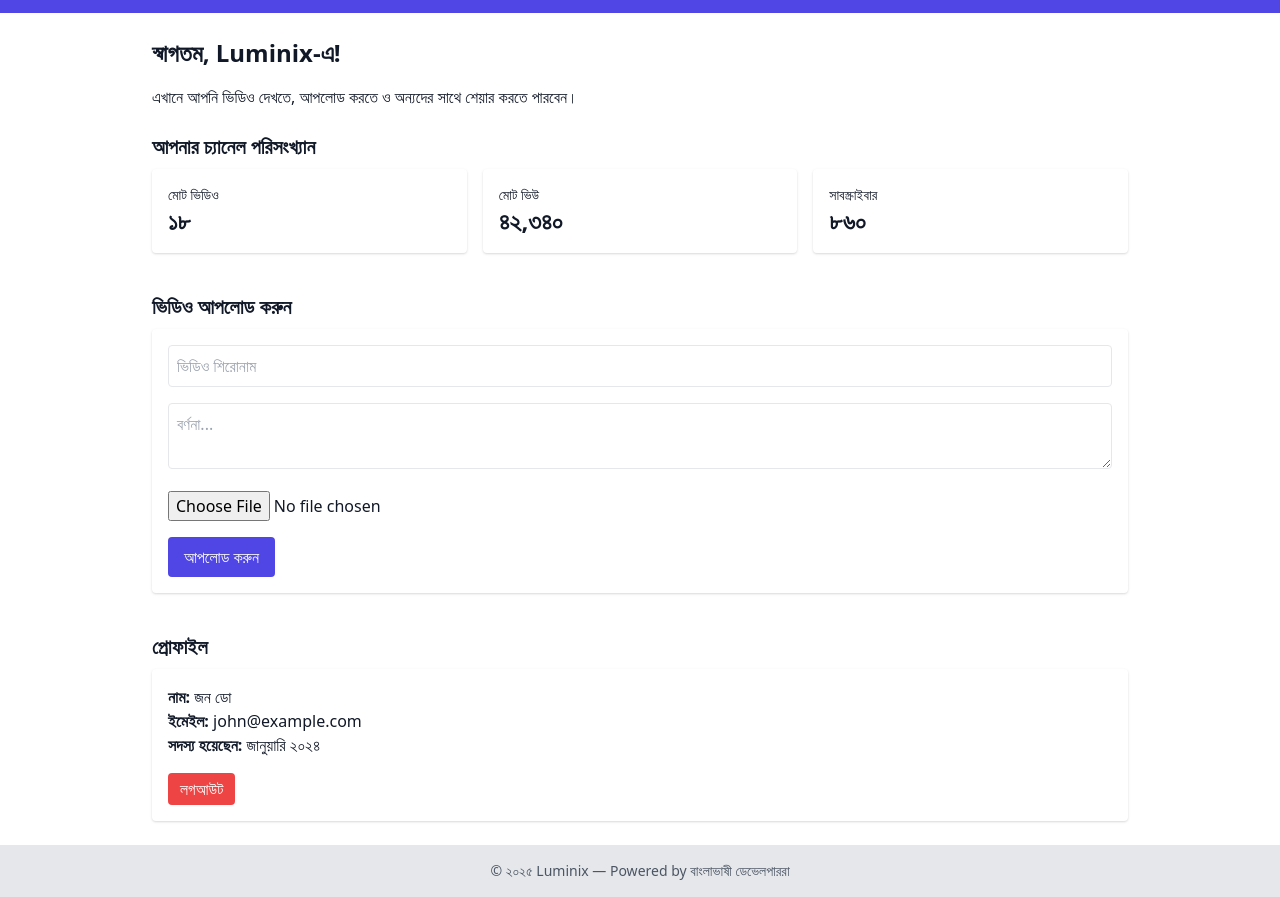
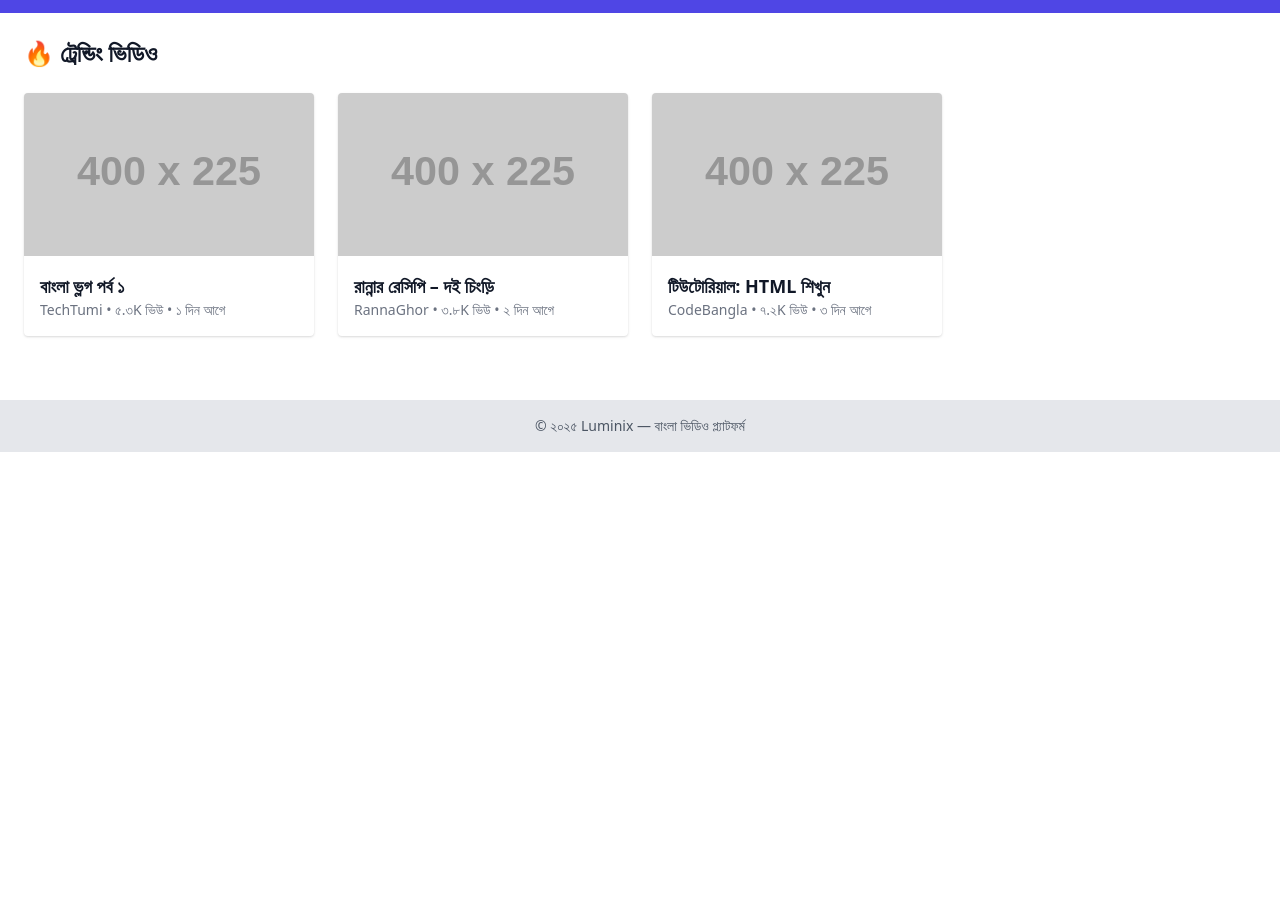
Before and after one commit to imran100k/Luminix, a plain HTML site: page index.html in a window 1280 px wide. Shown: the part 51-948 px from the top of the page. After the commit the page ends 800 px from the top, so only its background shows below. Drawn offline with nearby package versions, Linux system fonts and the light colour scheme; placeholder pictures from the web are drawn by us.

Commit message:
Update index.html

```diff
--- a/index.html
+++ b/index.html
@@ -1,17 +1,15 @@
 <!DOCTYPE html><html lang="bn" class="dark">
 <head>
   <meta charset="UTF-8">
-  <title>Luminix</title>
+  <title>Luminix – ভিডিও শেয়ারিং প্ল্যাটফর্ম</title>
   <meta name="viewport" content="width=device-width, initial-scale=1.0">
   <link href="https://cdn.jsdelivr.net/npm/tailwindcss@2.2.19/dist/tailwind.min.css" rel="stylesheet">
   <script>
-    // ডার্ক মোড টগল
     function toggleDarkMode() {
       document.documentElement.classList.toggle('dark');
       const theme = document.documentElement.classList.contains('dark') ? 'dark' : 'light';
       localStorage.setItem('theme', theme);
     }
-    // পেজ লোড হলে ডার্ক মোড রিস্টোর
     document.addEventListener('DOMContentLoaded', () => {
       if (localStorage.getItem('theme') === 'dark') {
         document.documentElement.classList.add('dark');
@@ -19,11 +17,11 @@
     });
   </script>
 </head>
-<body class="bg-white dark:bg-gray-900 text-gray-900 dark:text-gray-100 transition-colors duration-300">  <!-- হেডার / ন্যাভবার -->  <header class="bg-indigo-600 dark:bg-indigo-800 text-white px-6 py-4 flex justify-between items-center">
+<body class="bg-white dark:bg-gray-900 text-gray-900 dark:text-gray-100 transition-colors duration-300">  <!-- হেডার -->  <header class="bg-indigo-600 dark:bg-indigo-800 text-white px-6 py-4 flex justify-between items-center">
     <div class="flex items-center space-x-4">
       <h1 class="text-2xl font-bold">Luminix</h1>
       <nav class="hidden md:flex space-x-4">
-        <a href="#home" class="hover:underline">হোম</a>
+        <a href="#" class="hover:underline">হোম</a>
         <a href="#upload" class="hover:underline">আপলোড</a>
         <a href="#profile" class="hover:underline">প্রোফাইল</a>
       </nav>
@@ -34,54 +32,38 @@
     <button onclick="toggleDarkMode()" class="ml-4 bg-white text-indigo-700 px-3 py-1 rounded text-sm">🌓 মোড</button>
   </header>
   <nav id="mobile-menu" class="md:hidden bg-indigo-500 text-white px-6 py-2 hidden">
-    <a href="#home" class="block py-1">হোম</a>
+    <a href="#" class="block py-1">হোম</a>
     <a href="#upload" class="block py-1">আপলোড</a>
     <a href="#profile" class="block py-1">প্রোফাইল</a>
-  </nav>  <!-- হোম / কনটেন্ট -->  <main id="home" class="p-6 max-w-5xl mx-auto">
-    <h2 class="text-2xl font-semibold mb-4">স্বাগতম, Luminix-এ!</h2>
-    <p class="mb-6">এখানে আপনি ভিডিও দেখতে, আপলোড করতে ও অন্যদের সাথে শেয়ার করতে পারবেন।</p><!-- পরিসংখ্যান ড্যাশবোর্ড -->
-<section class="mb-10">
-  <h3 class="text-xl font-semibold mb-2">আপনার চ্যানেল পরিসংখ্যান</h3>
-  <div class="grid grid-cols-1 sm:grid-cols-2 lg:grid-cols-3 gap-4">
-    <div class="bg-white dark:bg-gray-800 p-4 rounded shadow">
-      <p class="text-sm">মোট ভিডিও</p>
-      <p class="text-2xl font-bold">১৮</p>
+  </nav>  <!-- ভিডিও হোম ফিড -->  <main class="p-6 max-w-7xl mx-auto">
+    <h2 class="text-2xl font-semibold mb-6">🔥 ট্রেন্ডিং ভিডিও</h2>
+    <div class="grid grid-cols-1 sm:grid-cols-2 md:grid-cols-3 lg:grid-cols-4 gap-6">
+      <!-- ভিডিও কার্ড -->
+      <div class="bg-white dark:bg-gray-800 rounded shadow">
+        <img src="https://via.placeholder.com/400x225.png?text=ভিডিও+১" alt="ভিডিও থাম্বনেইল" class="rounded-t">
+        <div class="p-4">
+          <h3 class="font-semibold text-lg">বাংলা ভ্লগ পর্ব ১</h3>
+          <p class="text-sm text-gray-500 dark:text-gray-400">TechTumi • ৫.৩K ভিউ • ১ দিন আগে</p>
+        </div>
+      </div>
+      <div class="bg-white dark:bg-gray-800 rounded shadow">
+        <img src="https://via.placeholder.com/400x225.png?text=ভিডিও+২" alt="ভিডিও থাম্বনেইল" class="rounded-t">
+        <div class="p-4">
+          <h3 class="font-semibold text-lg">রান্নার রেসিপি – দই চিংড়ি</h3>
+          <p class="text-sm text-gray-500 dark:text-gray-400">RannaGhor • ৩.৮K ভিউ • ২ দিন আগে</p>
+        </div>
+      </div>
+      <div class="bg-white dark:bg-gray-800 rounded shadow">
+        <img src="https://via.placeholder.com/400x225.png?text=ভিডিও+৩" alt="ভিডিও থাম্বনেইল" class="rounded-t">
+        <div class="p-4">
+          <h3 class="font-semibold text-lg">টিউটোরিয়াল: HTML শিখুন</h3>
+          <p class="text-sm text-gray-500 dark:text-gray-400">CodeBangla • ৭.২K ভিউ • ৩ দিন আগে</p>
+        </div>
+      </div>
+      <!-- আরও ভিডিও কার্ড চাইলে কপি করে নিন -->
     </div>
-    <div class="bg-white dark:bg-gray-800 p-4 rounded shadow">
-      <p class="text-sm">মোট ভিউ</p>
-      <p class="text-2xl font-bold">৪২,৩৪০</p>
-    </div>
-    <div class="bg-white dark:bg-gray-800 p-4 rounded shadow">
-      <p class="text-sm">সাবস্ক্রাইবার</p>
-      <p class="text-2xl font-bold">৮৬০</p>
-    </div>
-  </div>
-</section>
-
-<!-- ভিডিও আপলোড ফর্ম -->
-<section id="upload" class="mb-10">
-  <h3 class="text-xl font-semibold mb-2">ভিডিও আপলোড করুন</h3>
-  <form class="bg-white dark:bg-gray-800 p-4 rounded shadow space-y-4">
-    <input type="text" placeholder="ভিডিও শিরোনাম" class="w-full p-2 border rounded">
-    <textarea placeholder="বর্ণনা..." class="w-full p-2 border rounded"></textarea>
-    <input type="file" class="w-full">
-    <button type="submit" class="bg-indigo-600 text-white px-4 py-2 rounded">আপলোড করুন</button>
-  </form>
-</section>
-
-<!-- ইউজার প্রোফাইল -->
-<section id="profile">
-  <h3 class="text-xl font-semibold mb-2">প্রোফাইল</h3>
-  <div class="bg-white dark:bg-gray-800 p-4 rounded shadow">
-    <p><strong>নাম:</strong> জন ডো</p>
-    <p><strong>ইমেইল:</strong> john@example.com</p>
-    <p><strong>সদস্য হয়েছেন:</strong> জানুয়ারি ২০২৪</p>
-    <button class="mt-4 bg-red-500 text-white px-3 py-1 rounded">লগআউট</button>
-  </div>
-</section>
-
-  </main>  <!-- ফুটার -->  <footer class="bg-gray-200 dark:bg-gray-800 text-center p-4 text-sm text-gray-600 dark:text-gray-300">
-    © ২০২৫ Luminix — Powered by বাংলাভাষী ডেভেলপাররা
+  </main>  <!-- ফুটার -->  <footer class="bg-gray-200 dark:bg-gray-800 text-center p-4 text-sm text-gray-600 dark:text-gray-300 mt-10">
+    © ২০২৫ Luminix — বাংলা ভিডিও প্ল্যাটফর্ম
   </footer>
 </body>
 </html>
```
